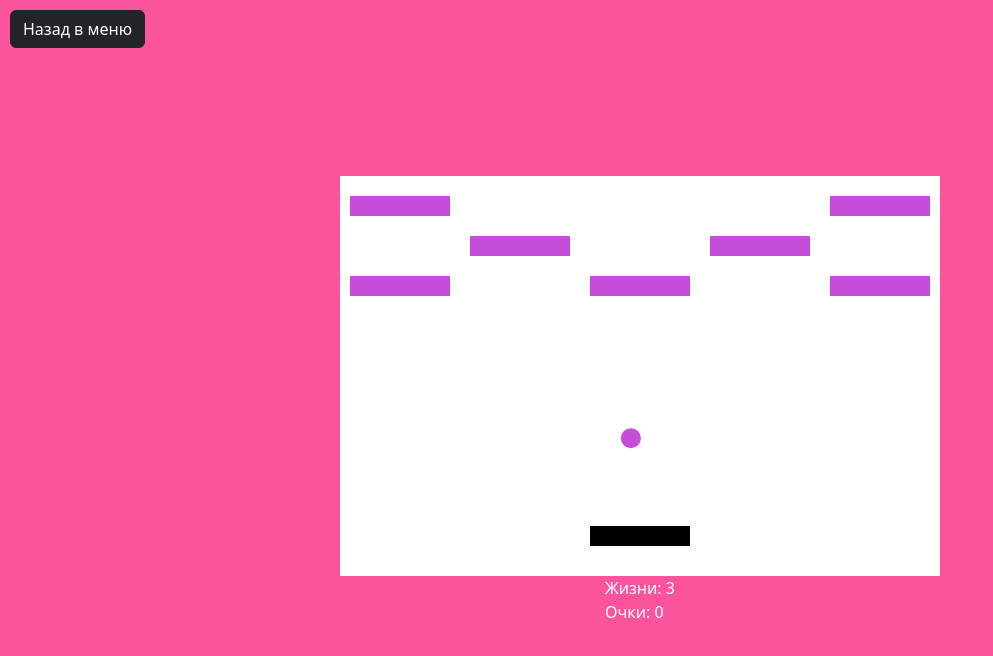
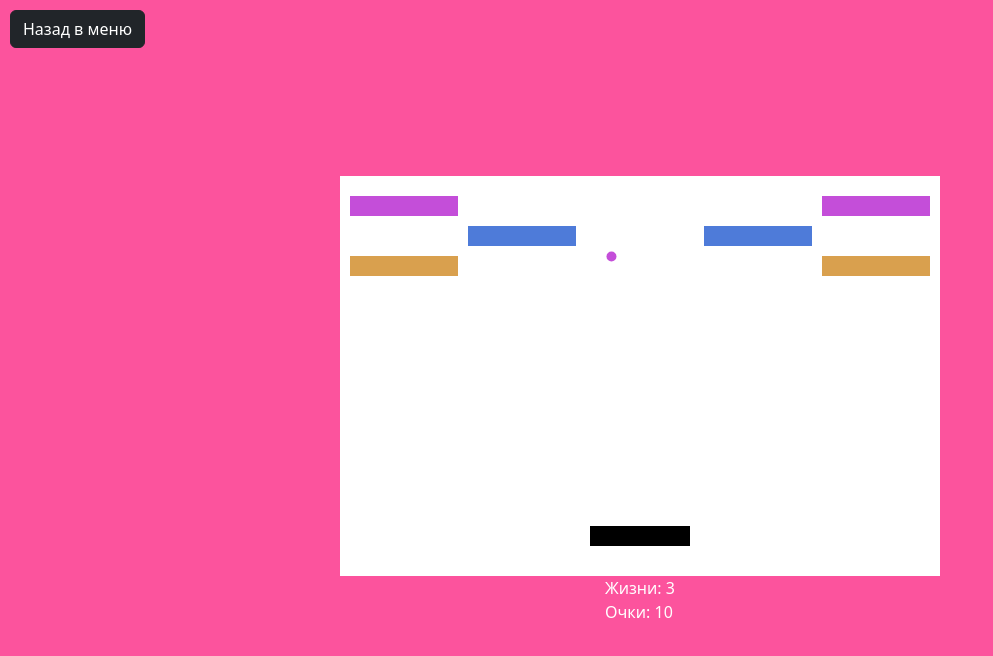
Before and after one commit to Aplkaev/arkanoid, a plain HTML site: page index.html in a window 1280 px wide. Both pictures are taken after a click on the button "Начать". Shown: the whole page, without its empty margins (0-993 px from the left). Drawn offline with Linux system fonts and the light colour scheme.

Commit message:
fix: доведена игра до рабочего состояния
- обработчики клавиш вешаются один раз, рестарт не плодит игровые циклы
- кирпичи создаются только по ячейкам карты и тянутся на всю ширину canvas
- фиксированный шаг логики (60/с), скорость мяча зависит от сложности 1–10
- фиксированное разрешение canvas 600x400, CSS только масштабирует
- отскоки от стен/кирпичей без залипаний, не больше одного кирпича за шаг
- платформы двух игроков рядом, A/D работают в любой раскладке
- убраны отладочные логи и мёртвый код, добавлены CONTEXT.md и PROBLEMS.md

Co-Authored-By: Claude Opus 5.5 <noreply@anthropic.com>

```diff
--- a/game.js
+++ b/game.js
@@ -1,183 +1,159 @@
+// id текущего requestAnimationFrame, чтобы при рестарте не запускать второй цикл
+let loopId = 0;
+let lastTime = 0;
+let accumulator = 0;
+
 // инициализация
 function init_game(newLevel) {
-    exit = false;
     if (newLevel) {
         level = newLevel;
     }
 
+    cancelAnimationFrame(loopId);
+    exit = false;
+    clear_state();
 
-    canvas = this.document.getElementById('game');
-    canvas.height = canvas.offsetHeight;
-    canvas.width = canvas.offsetWidth;
+    canvas = document.getElementById('game');
+    // внутреннее разрешение фиксированное, CSS только масштабирует картинку —
+    // так коллизии не зависят от размера окна
+    canvas.width = config.canvas.width;
+    canvas.height = config.canvas.height;
     context = canvas.getContext('2d');
 
+    init_object();
 
-    let center_player = canvas.offsetWidth / 2 - config.player.size.width / 2;
-    let bottom_player = canvas.offsetHeight - 50;
-    config.player.position.x = center_player;
-    config.player.position.y = bottom_player;
-    // config.player.position.y = 250;
-
-    // let center_boll = canvas.offsetWidth / 2 - config.boll.size.width / 2;
-    // let bottom_boll = config.player.position.y - config.boll.size.height;
-    // config.boll.position.x = center_boll;
-    // config.boll.position.y = bottom_boll;
-    //
-    // config.boll.speed.x = getRandomArbitrary(-level, level);
-    // config.boll.speed.y = -1 * getRandomArbitrary(1, level);
-
-
-    init_object();
-    draw();
-    init_events();
-    requestAnimationFrame(update);
+    lastTime = performance.now();
+    accumulator = 0;
+    loopId = requestAnimationFrame(update);
 }
 
 function close_game() {
     exit = true;
+    cancelAnimationFrame(loopId);
+    if (context) {
+        context.clearRect(0, 0, canvas.width, canvas.height);
+    }
     clear_state();
     player = undefined;
     player2 = undefined;
+    enemys = [];
 }
 
 
 function init_object() {
+    let y = canvas.height - 50;
+    let width = config.player.size.width;
+
     player = new Player();
-    player.setPositions(config.player.position);
+    player.setColor('#000000');
 
     if (window.isTwoPlayer) {
+        // платформы рядом, а не друг на друге
+        player.setPosition(canvas.width / 3 - width / 2, y);
         player2 = new Player();
-        player2.setPositions(config.player.position);
+        player2.setColor('#29E69D');
+        player2.setPosition(canvas.width * 2 / 3 - width / 2, y);
+    } else {
+        player.setPosition(canvas.width / 2 - width / 2, y);
     }
 
-    boll = new Boll(false);
+    boll = new Boll();
     boll.initPosition();
     boll.initSpeed();
-    for (let i = 0; i < enemyLen; i++) {
-        enemys.push(new Enemy());
+
+    init_enemies();
+}
+
+// раскладываем кирпичи по карте так, чтобы ряд занимал всю ширину canvas
+function init_enemies() {
+    enemys = [];
+
+    let map = enemyMap;
+    if (!map) {
+        // карты нет — равномерная сетка на enemyLen кирпичей
+        map = [];
+        for (let i = 0; i < enemyLen; i += config.enemy.cols) {
+            map.push(new Array(Math.min(config.enemy.cols, enemyLen - i)).fill(1));
         }
     }
 
-function init_events() {
-    document.addEventListener('keydown',
-        (event) => {
-            if (event.key === 'ArrowLeft') {
-                player.keydownLeft();
-            }
-            if (event.key === 'ArrowRight') {
-                player.keydownRight();
-            }
-            // управление для второго игрока
-            if (player2 !== undefined) {
-                if (event.key === 'a') {
-                    player2.keydownLeft();
-                }
-                if (event.key === 'd') {
-                    player2.keydownRight();
-                }
-            }
+    let cols = Math.max(...map.map(row => row.length));
+    let { padding, gap, top, height, colors } = config.enemy;
+    let width = (canvas.width - padding * 2 - gap * (cols - 1)) / cols;
+
+    map.forEach((row, r) => {
+        row.forEach((cell, c) => {
+            if (!cell) return;
+            let enemy = new Enemy();
+            enemy.width = width;
+            enemy.height = height;
+            enemy.setColor(colors[r % colors.length]);
+            enemy.setPosition(padding + c * (width + gap), top + r * (height + gap));
+            enemys.push(enemy);
         });
-    document.addEventListener('keyup', (event) => {
-        if (event.key === 'ArrowLeft' || event.key === 'ArrowRight') {
-            player.keyup();
-        }
-        // управление для второго игрока
-        if (player2 !== undefined) {
-            if (event.key === 'a' || event.key === 'd') {
-                player2.keyup();
-            }
-        }
     });
 }
 
-/** ############### ренедр ####################*/
-
-// рисуем врагов
-function draw_enemy(length_enemy) {
-    let y = 20;
-    let def_x = 10;
-    let x = def_x;
-    if (!enemyMap) {
-        for (let index = 0; index < length_enemy; index++) {
-            let _enemy = enemys[index];
-            _enemy.setPosition(x, y);
-            _enemy.draw();
-            x += _enemy.width + _enemy.margin;
-            if (_enemy.x >= canvas.offsetWidth - _enemy.width - _enemy.margin) {
-                y += _enemy.height + _enemy.margin;
-                x = def_x;
+// управление: стрелки — первый игрок, A/D — второй.
+// event.code не зависит от раскладки (работает и на русской)
+function handle_key(event, pressed) {
+    let controls = [
+        [player, 'ArrowLeft', 'ArrowRight'],
+        [player2, 'KeyA', 'KeyD'],
+    ];
+    for (let [_player, left, right] of controls) {
+        if (_player === undefined) continue;
+        if (event.code === left) {
+            _player.setKey('left', pressed);
+            event.preventDefault();
         }
+        if (event.code === right) {
+            _player.setKey('right', pressed);
+            event.preventDefault();
         }
-    } else {
-        draw_enemyMap(length_enemy);
     }
 }
 
-function draw_enemyMap(length_enemy) {
-    let y = 20;
-    let def_x = 10;
-    let x = def_x;
-    let index = 0;
-    let draw_len = 0;
-    for (let _index = 0; _index < enemyMap.length; _index++) {
-        x = def_x;
-        for (let __index = 0; __index < enemyMap[_index].length; __index++, index++) {
-            let _enemy = enemys[index];
-            _enemy.setPosition(x, y);
-            if (enemyMap[_index][__index]) {
-                _enemy.draw();
-                draw_len++;
+/** ############### логика ####################*/
+
+// один шаг игры фиксированной длины
+function step() {
+    player.go();
+    player.touch(boll);
+    if (player2 !== undefined) {
+        player2.go();
+        player2.touch(boll);
     }
-            x += _enemy.width + _enemy.margin;
-            if (_enemy.x >= canvas.offsetWidth - _enemy.width - _enemy.margin) {
-                y += _enemy.height + _enemy.margin;
-                x = def_x;
+
+    boll.go();
+    boll.checkPosition();
+    boll.checkTouchBeam();
+
+    if (enemys.every(enemy => enemy.invisible)) {
+        win_game();
+        return;
     }
-        }
-    }
-    if (draw_len == 0) {
-        win_game();
+    if (health <= 0) {
+        fail_game();
     }
 }
 
-// рисуем мяч
-function draw_boll() {
-    boll.go();
-    boll.draw();
-}
+/** ############### рендер ####################*/
 
-// рисуем игрока
-function draw_player() {
-    player.go();
-    player.setColor('#000000');
-    player.touch(boll);
+function draw() {
+    context.clearRect(0, 0, canvas.width, canvas.height);
+    enemys.forEach(enemy => enemy.draw());
     player.draw();
-
     if (player2 !== undefined) {
-        console.log('draw 2 palyer', player2);
-        player2.go();
-        player2.setColor('#29E69D');
-        player2.touch(boll);
         player2.draw();
     }
-}
-
-// рисуем все
-function draw() {
-    draw_boll();
-    draw_player();
-    draw_enemy(enemyLen);
+    boll.draw();
     update_state();
 }
 
 function update_state() {
     document.querySelector('.game_health').innerHTML = health;
     document.querySelector('.game_score').innerHTML = score;
-
-    if (health == 0) {
-        fail_game()
-    }
-
 }
 
 function clear_state() {
@@ -188,21 +164,24 @@ function clear_state() {
 }
 
 
-function update() {
-    setTimeout(() => {
+// игровой цикл: логика идёт фиксированными шагами 1000/fps мс,
+// поэтому скорость игры не зависит от частоты монитора
+function update(time) {
     // для остановки обновления игры
-        if (debugUpdate === false) return;
+    if (exit || debugUpdate === false) return;
 
-        // очищаем белым квадратом экран
-        context.clearRect(0, 0, canvas.width, canvas.height);
+    // ограничиваем, чтобы после сворачивания вкладки мяч не "телепортировался"
+    accumulator += Math.min(time - lastTime, 250);
+    lastTime = time;
 
-        // если игру остановили
-        if (exit === true) return;
+    let stepTime = 1000 / fps;
+    while (accumulator >= stepTime) {
+        step();
+        // игра могла закончиться внутри шага
+        if (exit) return;
+        accumulator -= stepTime;
+    }
 
-        // отрисовка
-        draw()
-
-        // рекурсивный запуск через Animation
-        requestAnimationFrame(update);
-    }, 1000 / fps);
+    draw();
+    loopId = requestAnimationFrame(update);
 }
--- a/index.css
+++ b/index.css
@@ -14,10 +14,9 @@ body {
 }
 
 #map {
-    width: 90vw;
-    height: 90vh;
-    max-height: 400px;
-    max-width: 600px;
+    /* пропорции совпадают с внутренним разрешением canvas 600x400 */
+    width: min(90vw, 600px, calc(90vh * 3 / 2));
+    aspect-ratio: 3 / 2;
     /* width: 600px;
     height: 400px; */
     position: relative;
@@ -29,6 +28,7 @@ body {
     background-color: #fff;
     width: 100%;
     height: 100%;
+    display: block;
 }
 
 .game_menu, .game_win, .game_fail {
--- a/index.js
+++ b/index.js
@@ -15,6 +15,10 @@ function init_event(){
 
     // Обработчик для кнопки "Два игрока" - УБРАЛ скобки ()
     document.querySelector('.game_2_player').addEventListener('click', game_2_player);
+
+    // клавиатура вешается один раз, а не при каждом старте игры
+    document.addEventListener('keydown', (event) => handle_key(event, true));
+    document.addEventListener('keyup', (event) => handle_key(event, false));
 }
 
 function game_2_player() {
@@ -26,6 +30,7 @@ function game_2_player() {
         document.querySelector('.game_2_player').classList.remove('btn-secondary');
         document.querySelector('.game_2_player').classList.add('btn-info');
     }
+    document.querySelector('.game_2_player').textContent = stPlayer ? 'Два игрока: вкл' : 'Два игрока: выкл';
     // Сохраняем состояние для использования в игре
     window.isTwoPlayer = stPlayer;
 }
@@ -47,9 +52,11 @@ function start_game() {
 
     // Получаем уровень сложности
     let level = parseInt(document.querySelector('.game_level').value);
-    if (!level || level < 1) {
+    if (!level) {
         level = 5;
     }
+    level = Math.min(10, Math.max(1, level));
+    document.querySelector('.game_level').value = level;
 
     // Запускаем игру
     init_game(level);
--- a/objects/Boll.js
+++ b/objects/Boll.js
@@ -6,7 +6,6 @@ class Boll extends ParentObject {
     height = 10;
     speedX = 0;
     speedY = 0;
-    isStop = false;
 
     constructor() {
         super(false);
@@ -15,8 +14,6 @@ class Boll extends ParentObject {
     setSpeed(speed) {
         this.speedX = speed.x;
         this.speedY = speed.y;
-        // this.speedX = 1;
-        // this.speedY = 1;
     }
 
     changeVector(aox) {
@@ -28,90 +25,78 @@ class Boll extends ParentObject {
         }
     }
 
+    // за шаг разбиваем максимум один кирпич, иначе при ударе в стык двух
+    // кирпичей скорость развернётся дважды и мяч пролетит насквозь
     checkTouchBeam() {
         for (let i = 0; i < enemys.length; i++) {
-            if (enemys[i] === undefined) return;
-            enemys[i].touch(boll);
+            if (enemys[i].touch(this)) return;
         }
     }
 
     checkPosition() {
-        // console.log({
-        //     'x':this.x,
-        //     'y':this.y,
-        //     'width':canvas.width,
-        //     'height':canvas.height
-        // });
+        // x/y — левый верхний угол ограничивающего прямоугольника мяча
+        // (как у Stick/Enemy), width/height — его размер. Отрисовка в draw()
+        // переводит это в центр+радиус только для canvas.arc().
+        // Направление задаём явно (abs), а не инвертируем — иначе мяч может залипнуть в стене.
 
         // левая стена
-        if (this.x - this.height <= 0) {
-            this.x = this.width;
-            this.changeVector('x');
+        if (this.x <= 0) {
+            this.x = 0;
+            this.speedX = Math.abs(this.speedX);
         }
         // правая стена
         if (this.x + this.width >= canvas.width) {
             this.x = canvas.width - this.width;
-            this.changeVector('x');
+            this.speedX = -Math.abs(this.speedX);
         }
         // верхняя стена
-        if (this.y - this.height <= 0) {
-            this.y = this.height;
-            this.changeVector('y');
+        if (this.y <= 0) {
+            this.y = 0;
+            this.speedY = Math.abs(this.speedY);
         }
         // нижняя стена
         if (this.y + this.height >= canvas.height) {
-            this.speed_y = Math.abs(this.speed_y);
             this.touchDown();
         }
     }
 
     touchDown(){
+        desHealth();
         this.initPosition();
         this.initSpeed();
-        desHealth();
     }
 
     /**
-     * Задаем позицию
-     * Нужен player и config
+     * Ставим мяч над платформой первого игрока
      */
     initPosition(){
         let position = new Position();
         position.setY(player.y - this.height - 1)
             .setX(player.x + player.width / 2 - this.width / 2);
-        boll.setPositions(position);
+        this.setPositions(position);
     }
 
     /**
-     * Задаем скорость
+     * Запускаем вверх под случайным углом, скорость зависит от сложности
      */
     initSpeed(){
-        config.boll.speed.x = getRandomArbitrary(-level, level);
-        config.boll.speed.y = -1 * getRandomArbitrary(1, level);
-        boll.setSpeed(config.boll.speed);
+        let speed = config.boll.baseSpeed + level * config.boll.levelSpeed;
+        let angle = getRandomArbitrary(-Math.PI / 4, Math.PI / 4);
+        config.boll.speed.x = Math.sin(angle) * speed;
+        config.boll.speed.y = -Math.cos(angle) * speed;
+        this.setSpeed(config.boll.speed);
     }
 
     draw() {
-        this.checkPosition();
-        this.checkTouchBeam();
-
         context.beginPath();
-        context.arc(this.x, this.y, this.width, 0, 2 * Math.PI);
+        context.arc(this.x + this.width / 2, this.y + this.height / 2, this.width / 2, 0, 2 * Math.PI);
         context.fillStyle = this.color;
         context.fill();
         context.closePath();
     }
 
     go() {
-        if(this.isStop) {
-            this.isStop = false;
-            return;
-        }
         this.x += this.speedX;
         this.y += this.speedY;
     }
-
-    stop(isStop) {
-        this.isStop = isStop
-    }
 }
--- a/objects/Enemy.js
+++ b/objects/Enemy.js
@@ -2,8 +2,6 @@
  * Класс для прямоугольников
  */
 class Enemy extends Stick {
-
-    margin = 20;
 
     touch(boll) {
 
@@ -17,37 +15,26 @@ class Enemy extends Stick {
         const overlapTop    = (boll.y + boll.height) - this.y;
         const overlapBottom = (this.y + this.height) - boll.y;
 
-        if (boll.isStop) {
-            return false;
-        }
-
-        console.log({
-            'overlapLeft':overlapLeft,
-            'overlapRight':overlapRight,
-            'overlapTop':overlapTop,
-            'overlapBottom':overlapBottom
-        });
-
-        // Находим сторону с наименьшим перекрытием
+        // Находим сторону с наименьшим перекрытием и выталкиваем мяч за неё
         const minOverlap = Math.min(overlapLeft, overlapRight, overlapTop, overlapBottom);
 
-        if (minOverlap === overlapTop || minOverlap === overlapBottom) {
-            // Удар сверху или снизу → меняем вертикальную скорость
-            boll.speedY = -boll.speedY;
+        if (minOverlap === overlapTop) {
+            boll.y = this.y - boll.height;
+            boll.speedY = -Math.abs(boll.speedY);
+        } else if (minOverlap === overlapBottom) {
+            boll.y = this.y + this.height;
+            boll.speedY = Math.abs(boll.speedY);
+        } else if (minOverlap === overlapLeft) {
+            boll.x = this.x - boll.width;
+            boll.speedX = -Math.abs(boll.speedX);
         } else {
-            // Удар сбоку → меняем горизонтальную скорость
-            boll.speedX = -boll.speedX;
+            boll.x = this.x + this.width;
+            boll.speedX = Math.abs(boll.speedX);
         }
 
         // Разрушаем блок
         this.invisible = true;
         incScore();
-
-        // Лёгкий "отскок" мяча от блока, чтобы не залипал
-        if (minOverlap === overlapTop)    boll.y = this.y - boll.height;
-        if (minOverlap === overlapBottom) boll.y = this.y + this.height;
-
-        boll.stop(true);
 
         return true;
     }
@@ -61,12 +48,5 @@ class Enemy extends Stick {
         context.fillStyle = this.color;
         context.fill()
         context.closePath();
-
-        this.checkPosition();
-    }
-
-    setInvisible() {
-        this.invisible = true;
-        incScore();
     }
 }
--- a/objects/Player.js
+++ b/objects/Player.js
@@ -1,12 +1,10 @@
 class Player extends Stick {
-    speed = 0
     keys = {
         left: false,
         right: false
     }
-    width = 100;
-    height = 20;
-    speed = 8;           // максимальная скорость
+    width = config.player.size.width;
+    height = config.player.size.height;
     velocity = 0;        // текущая скорость (для плавности)
 
     constructor() {
@@ -14,51 +12,22 @@ class Player extends Stick {
     }
 
     draw() {
-        this.checkPosition();
-
         context.beginPath();
         context.rect(this.x, this.y, this.width, this.height);
         context.fillStyle = this.color;
         context.fill()
         context.closePath();
-
-
     }
 
-    // всегда видимый
-    setInvisible() {
-        this.invisible = false;
-    }
-
-    // задаем скорость смещения
-    keydown(key) {
-        if (key === 'ArrowLeft') {
-            this.speed = -config.player.speed;
-        }
-        if (key === 'ArrowRight') {
-            this.speed = config.player.speed;
-        }
-    }
-
-    keydownLeft() {
-        this.keys.left = true
-    }
-
-    keydownRight() {
-        this.keys.right = true
-
-    }
-
-    // выставляем скорость 0
-    keyup() {
-        this.keys.left = false
-        this.keys.right = false
+    // нажатие/отпускание клавиши направления ('left' | 'right')
+    setKey(direction, pressed) {
+        this.keys[direction] = pressed;
     }
 
     go() {
         let target = 0;
-        if (this.keys.left)  target -= this.speed;
-        if (this.keys.right) target += this.speed;
+        if (this.keys.left)  target -= config.player.speed;
+        if (this.keys.right) target += config.player.speed;
 
         this.velocity += (target - this.velocity) * 0.35; // плавность
 
@@ -67,15 +36,4 @@ class Player extends Stick {
         // Ограничение по краям экрана
         this.x = Math.max(0, Math.min(canvas.width - this.width, this.x));
     }
-
-
-    checkPosition() {
-        if (this.x <= 0) {
-            this.x = 0;
-        }
-        if (this.x + this.width >= canvas.width) {
-            this.x = canvas.width - this.width;
-        }
-    }
-
 }
--- a/objects/Stick.js
+++ b/objects/Stick.js
@@ -2,13 +2,15 @@
 class Stick extends ParentObject {
     width = 100;
     height = 20;
+    velocity = 0;
 
     /**
      * проверка прикосновения мяча
      * @param boll - class Boll
      */
     touch(boll) {
-        if (this.invisible || !this.intersects(boll)) {
+        // отбиваем только падающий мяч, иначе он может "застрять" в платформе
+        if (this.invisible || boll.speedY <= 0 || !this.intersects(boll)) {
             return false;
         }
 
@@ -18,53 +20,18 @@ class Stick extends ParentObject {
         // === КЛЮЧЕВОЙ МОМЕНТ: угол отскока зависит от точки удара ===
         const relativeHit = (boll.x + boll.width / 2 - this.x) / this.width; // от 0 до 1
 
-        // Преобразуем в угол: от -55° до +55° примерно
-        const angle = (relativeHit - 0.5) * 1.9; // значение можно подкрутить (1.6 ~ 1.9)
+        // Преобразуем в угол примерно от -55° до +55°,
+        // плюс немного подкручиваем мяч движением платформы
+        let angle = (relativeHit - 0.5) * 1.9 + this.velocity * 0.03;
+        // не даём мячу лететь почти горизонтально
+        angle = Math.max(-1.1, Math.min(1.1, angle));
 
-        const currentSpeed = Math.sqrt(boll.speedX * boll.speedX + boll.speedY * boll.speedY);
-        const newSpeed = Math.max(currentSpeed, 4.5); // минимальная скорость
+        // скорость сохраняем — она задаётся сложностью
+        const speed = Math.sqrt(boll.speedX * boll.speedX + boll.speedY * boll.speedY);
 
-        boll.speedX = Math.sin(angle) * newSpeed;
-        boll.speedY = -Math.cos(angle) * newSpeed;   // всегда отскакивает вверх
-
-        // Добавляем импульс от движения платформы (очень приятно ощущается)
-        boll.speedX += this.velocity * 0.4;
+        boll.speedX = Math.sin(angle) * speed;
+        boll.speedY = -Math.cos(angle) * speed;   // всегда отскакивает вверх
 
         return true;
     }
-
-    checkArea(boll) {
-        return (
-            this.y - (boll.y + boll.height) <= 0 &&
-            (this.y + this.height) - (boll.y - boll.height) > 0 &&
-            this.x - (boll.x + boll.width) <= 0 &&
-            (this.x + this.width) - (boll.x - boll.width) >= 0
-        )
-    }
-
-    checkHorizonLine(boll) {
-        if (
-            // левая точка платформы и права точка шара
-            this.x >= boll.x + boll.width ||
-            // правая точка платформы и левая точка шара
-            this.x + this.width <= boll.x - boll.width
-        ) {
-            boll.changeVector('x');
-            this.setInvisible();
-        }
-    }
-
-    checkVerticalLine(boll) {
-        if (
-            // верхняя точка платформы и нижняя точка шара
-            this.y >= boll.y ||
-            // нижняя точка платформы и верхняя точка шара
-            this.y + this.height <= boll.y
-        ) {
-
-            boll.changeVector('y');
-            this.setInvisible();
-        }
-    }
-
 }
--- a/objects/config.js
+++ b/objects/config.js
@@ -1,6 +1,7 @@
 let canvas;
 let context;
-let fps = 24;
+// шагов логики в секунду (скорости ниже заданы в пикселях за шаг)
+let fps = 60;
 
 let player;
 let stPlayer = false;
@@ -32,8 +33,16 @@ let gameOver = false;
 // флаг для если игра окончилась и выйграл или проиграл
 let stWin = false;
 let config = {
+    // внутреннее разрешение canvas
+    canvas: {
+        width: 600,
+        height: 400
+    },
     // шар
     boll: {
+        // скорость = baseSpeed + level * levelSpeed (пикселей за шаг)
+        baseSpeed: 2,
+        levelSpeed: 0.5,
         speed: {
             x: 0,
             y: 0
@@ -49,7 +58,7 @@ let config = {
     },
     // платформа
     player: {
-        speed: 5,
+        speed: 8,
         // при инциализации цинтрируем
         position: {
             x: 0,
@@ -59,6 +68,15 @@ let config = {
             width: 100,
             height: 20
         }
+    },
+    // кирпичи (ширина считается из количества колонок)
+    enemy: {
+        cols: 5,
+        padding: 10,
+        gap: 10,
+        top: 20,
+        height: 20,
+        colors: ['#C44ED9', '#4E7BD9', '#D9A04E', '#4ED98A']
     }
 };
 
```
Also changed, not shown: index.html (+4 -4 lines), 2 other files. Lines whose indentation alone changed are shown as unchanged.
